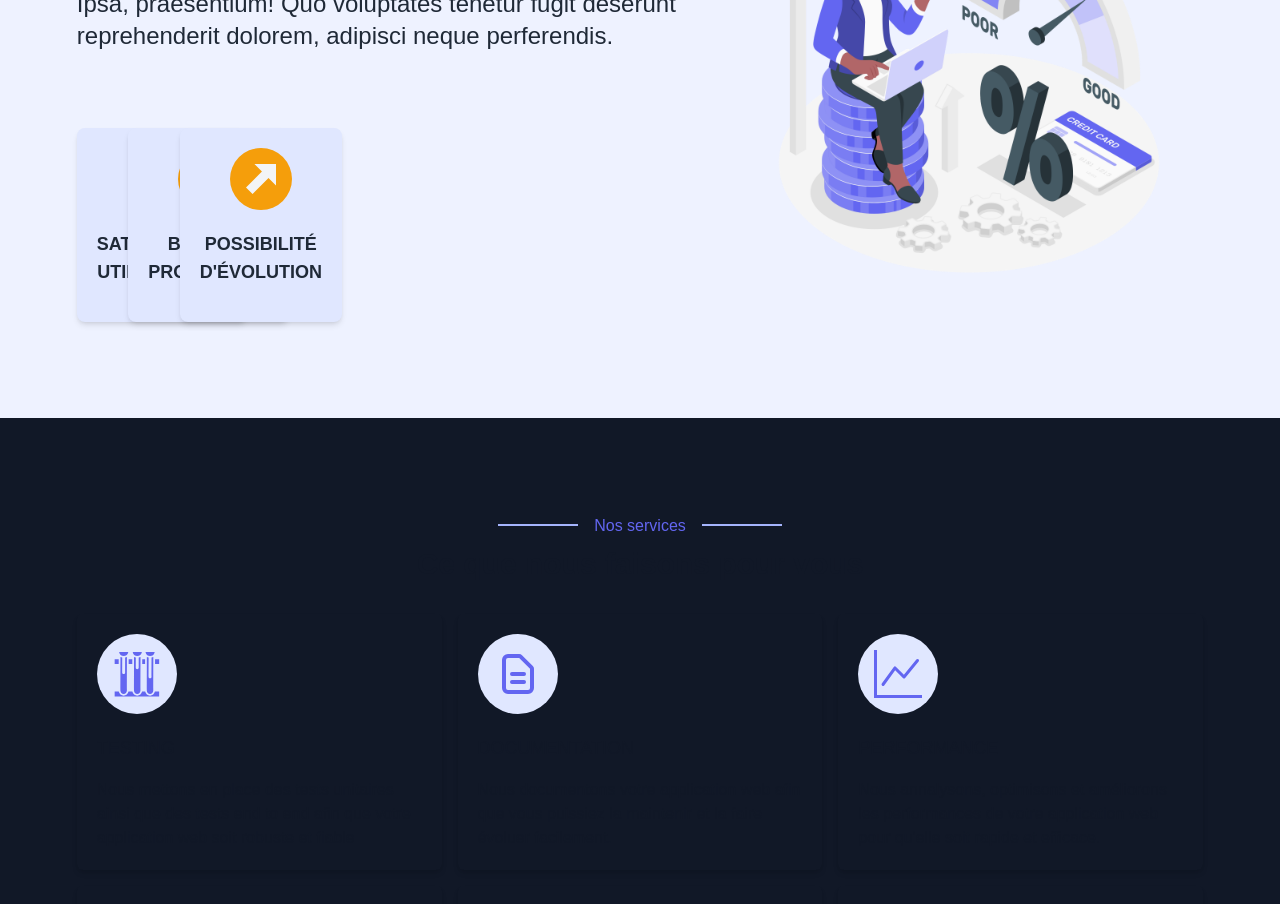
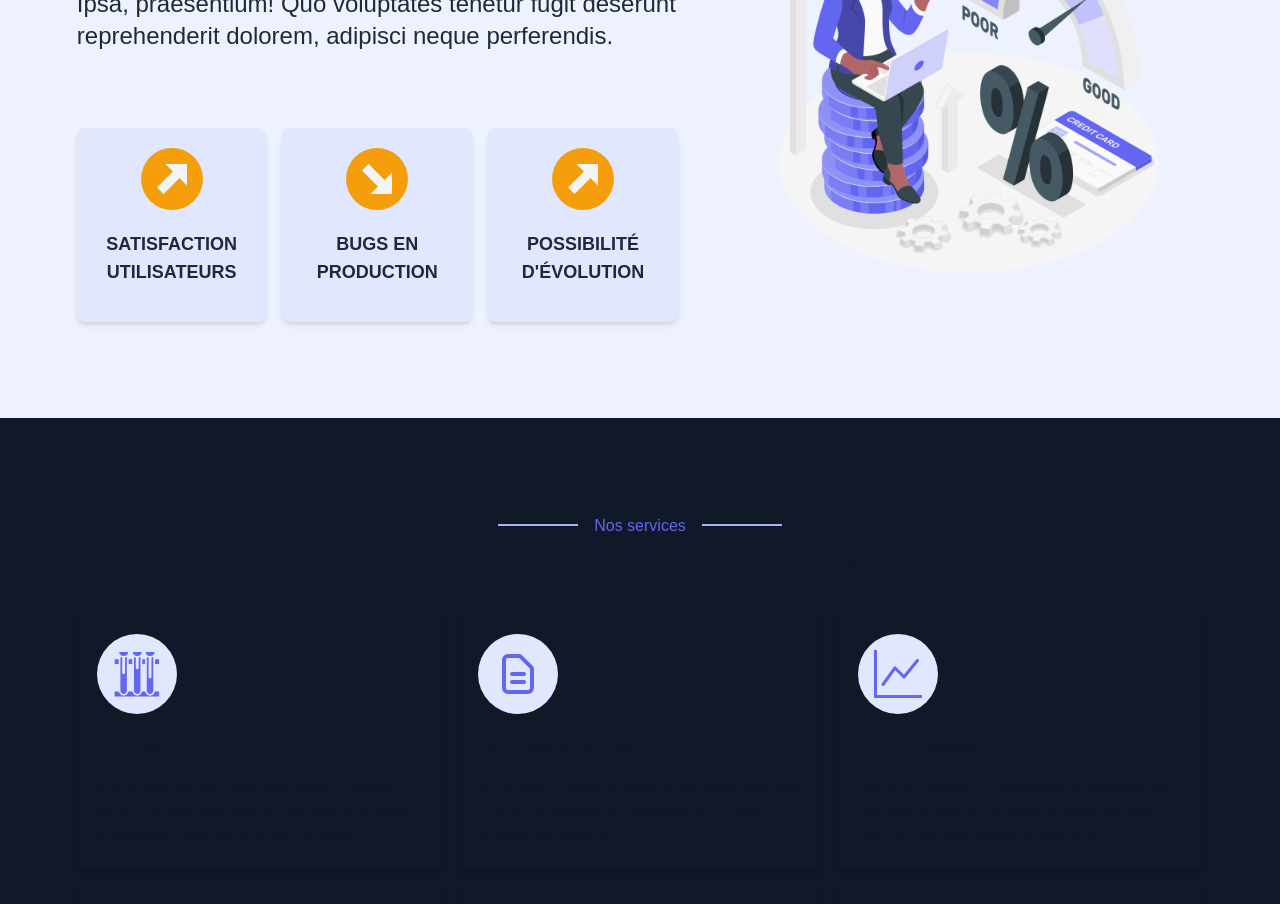
Before and after one commit to erischon/the-dizalch-project, a Next.js app: page / in a window 1280 px wide. Shown: the part 2020-2924 px from the top of the page. Built offline with nearby package versions, Linux system fonts and the light colour scheme.

Commit message:
motion on load

```diff
--- a/package.json
+++ b/package.json
@@ -31,6 +31,7 @@
     "react": "18.2.0",
     "react-dom": "18.2.0",
     "react-icons": "^4.10.1",
+    "react-spinners": "^0.13.8",
     "rehype-autolink-headings": "^6.1.1",
     "rehype-highlight": "^6.0.0",
     "rehype-slug": "^5.1.0",
--- a/src/app/(public)/layout.tsx
+++ b/src/app/(public)/layout.tsx
@@ -1,4 +1,7 @@
+"use client";
+
 import { Metadata } from "next";
+import { motion } from "framer-motion";
 
 import Navbar from "@/components/layout/Navbar";
 import Footer from "@/components/layout/Footer";
@@ -42,6 +45,12 @@ export default function PortfolioLayout({
 }: {
   children: React.ReactNode;
 }) {
+  const variants = {
+    hidden: { opacity: 0, x: -200, y: 0 },
+    enter: { opacity: 1, x: 0, y: 0 },
+    exit: { opacity: 0, x: 0, y: -100 },
+  };
+
   return (
     <div className="flex flex-col w-full justify-between">
       <header className="px-4 lg:px-8 flex justify-between items-center min-h-[70px]">
@@ -52,7 +61,17 @@ export default function PortfolioLayout({
         </div>
       </header>
 
-      <main className="">{children}</main>
+      <motion.main
+        initial="hidden"
+        animate="enter"
+        exit="exit"
+        variants={variants}
+        transition={{ type: "linear" }}
+      >
+        {children}
+      </motion.main>
+
+      {/* <main className="">{children}</main> */}
 
       <footer className="px-4 lg:px-8 bg-gray-900">
         <Footer />
--- a/src/components/public/sections/SolutionSection.tsx
+++ b/src/components/public/sections/SolutionSection.tsx
@@ -92,11 +92,11 @@ export default function SolutionSection() {
               <>
                 {gains.map((gain, index) => (
                   <motion.div
+                    className="lg:col-span-4"
                     key={index}
                     variants={fadeInVariants}
                     initial="initial"
                     whileInView="animate"
-                    viewport={{ once: true }}
                     custom={index}
                   >
                     <GainCard gain={gain} />
```
Also changed, not shown: 1 other file (tests, documents, lock files or other folders).
